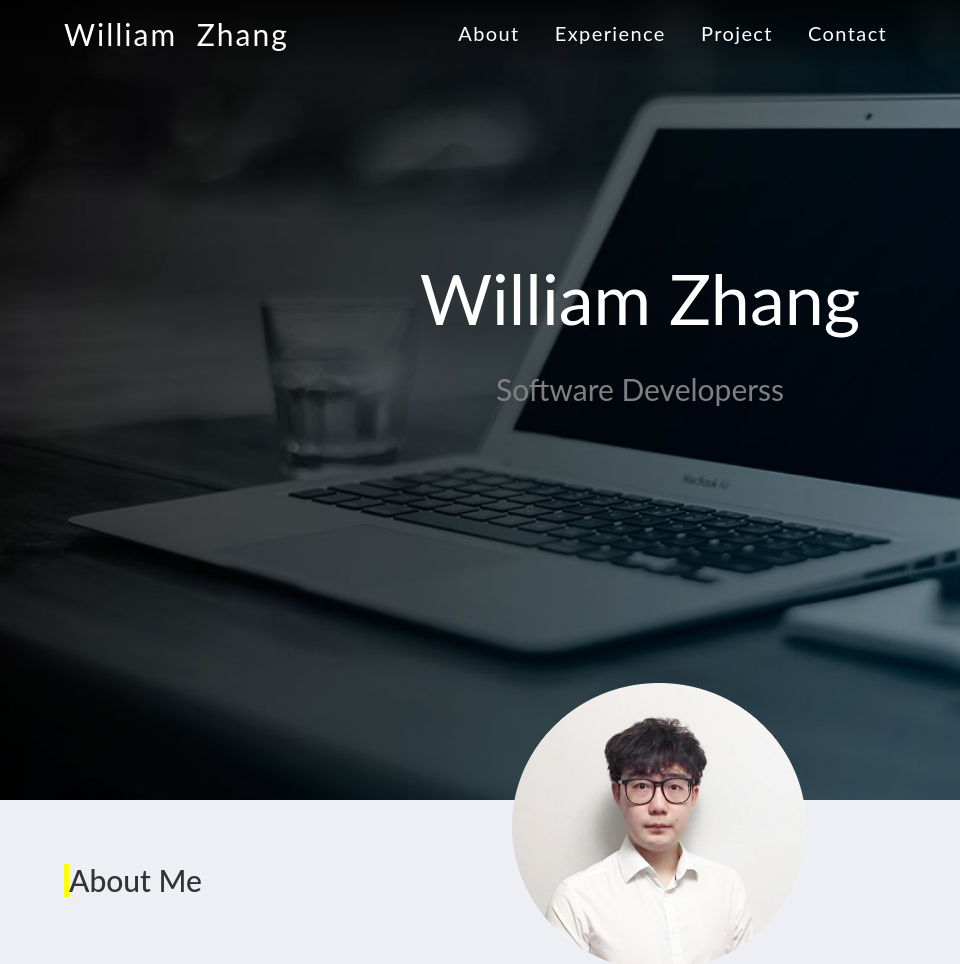
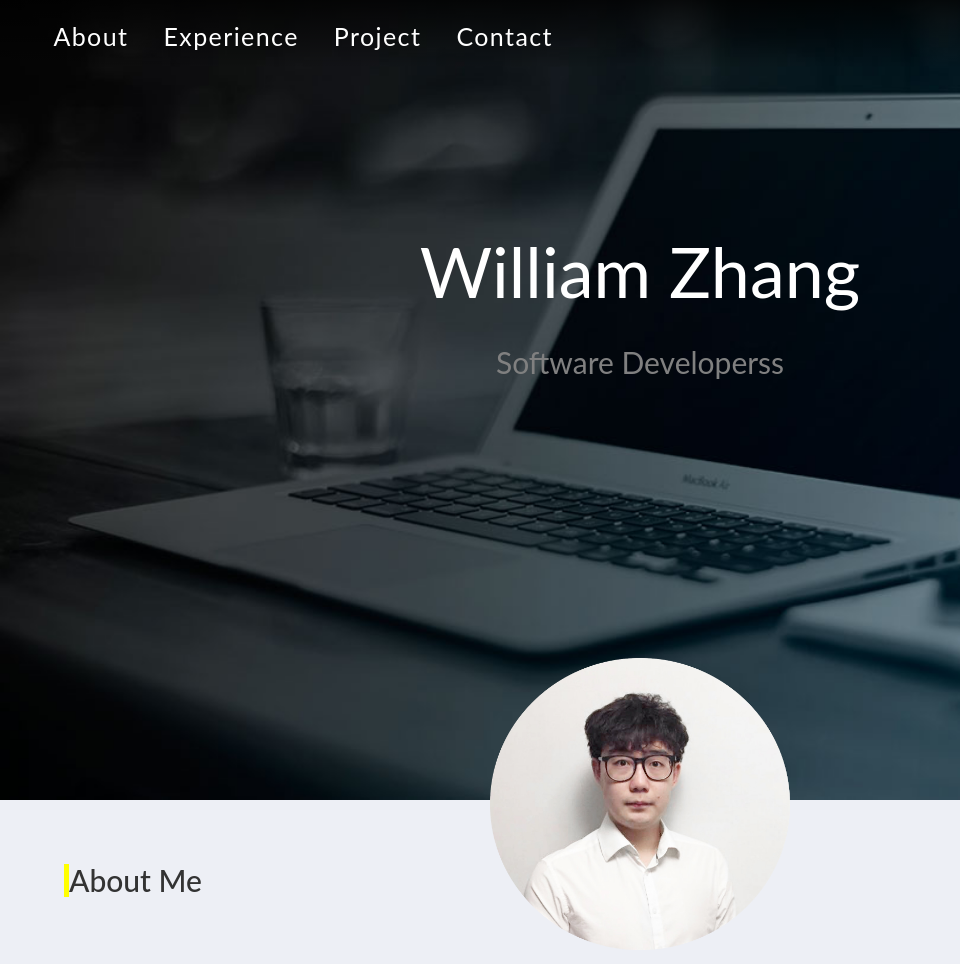
Before and after one commit to QuanZhang-William/Portfolio, a website: page Portfolio/index.html in a window 1280 px wide. Shown: the top 964 px of the page, 0-960 px from the left. Drawn offline with nearby package versions, Linux system fonts and the light colour scheme.

Commit message:
edit index bar

```diff
--- a/Portfolio/css/stylesheet.css
+++ b/Portfolio/css/stylesheet.css
@@ -503,14 +503,17 @@ hr{
   font-size: 70px;
   color: white;
   text-align: center;
-  padding-top: 180px;
+  padding-top: 12%;
 }
 
 #selfie{
   position: absolute;
-  width: 23%;
-  bottom: -170px;
-  right: 37%;
+  width: 300px;
+  bottom:-150px;
+  left:0;
+  right:0;
+  margin-left: auto;
+  margin-right: auto;
   z-index: 1;
 }
 
@@ -588,16 +591,16 @@ hr{
 }
 
 #sectionLink{
-width: 50%;
 color: white;
 font-size: 20px;
-padding-left: 10%;
+padding-left: 3%;
 float: left;
 margin-top: 1.5%;
+margin:0 right-floated-width 0 left-floated-width;
 }
 
 #sectionLink a {
-  font-size: 20px;
+  font-size: 25px;
   text-decoration: none;
   padding: 15px;
   /*background-color: #286090;*/
@@ -605,17 +608,3 @@ margin-top: 1.5%;
   letter-spacing: 1.4px;
   transition: all 0.25s ease-in-out;
 }
-
-#nameLink{
-color: white;
-font-size: 30px;
-padding-left: 5%;
-float: left;
-}
-
-#nameLink a{
-  word-spacing: 10px;
-  color:white;
-  text-decoration:none;
-  letter-spacing: 2px;
-}
--- a/Portfolio/index.html
+++ b/Portfolio/index.html
@@ -10,15 +10,6 @@
 <body>
     <div id="section1">
       <div class="indexBar">
-        <div id ="nameLink">
-          <a href="index.html"> William Zhang</a>
-        </div>
-        <div id="sectionLink">
-            <a href="index.html"> About</a>
-            <a href="experience.html"> Experience</a>
-            <a href="Project.html"> Project</a>
-            <a href="contact.html"> Contact</a>
-        </div>
         <div id="iconnn">
           <a href="https://github.com/QuanZhang-William">
             <img class= "iconImage" src="image/github-logo-icon-30.png">
@@ -30,6 +21,13 @@
             <img class= "iconImage" src="image/linkedin-512.png">
           </a>
         </div>
+        <div id="sectionLink">
+            <a href="index.html"> About</a>
+            <a href="experience.html"> Experience</a>
+            <a href="Project.html"> Project</a>
+            <a href="contact.html"> Contact</a>
+        </div>
+
       </div>
       <div id="title">
         William Zhang
```
Also changed, not shown: Portfolio/Project.html (+10 -13 lines), Portfolio/contact.html (+10 -13 lines), Portfolio/experience.html (+10 -13 lines).
